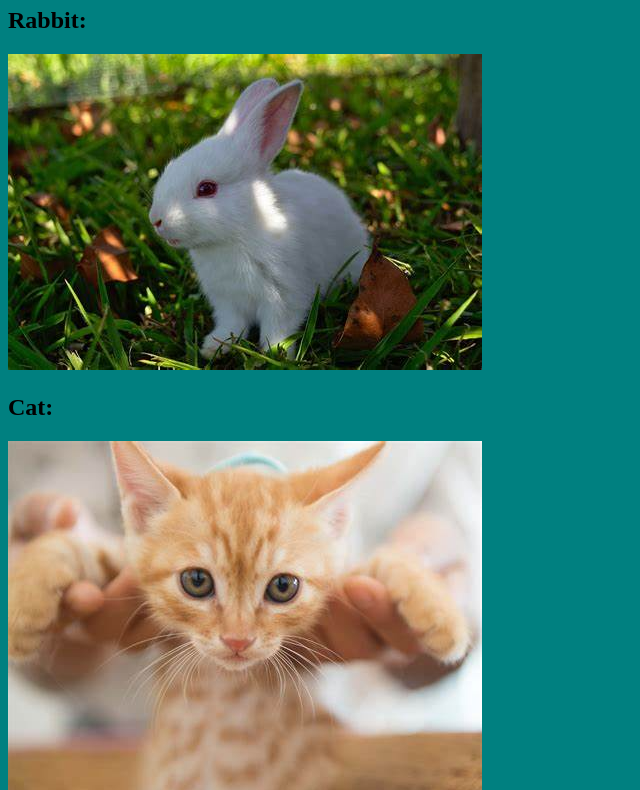
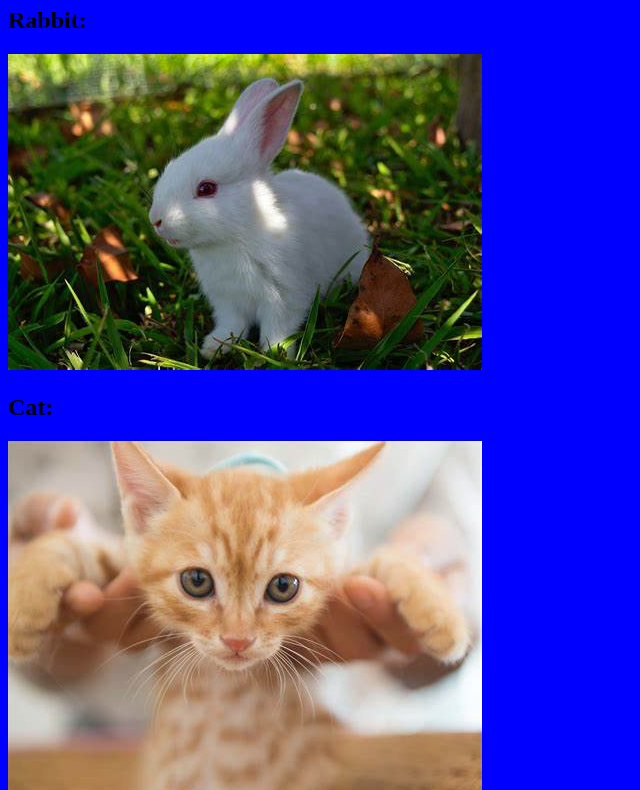
Before and after one commit to AspDaxon/html-portfolio, a plain HTML site: page index.html in a window 1280 px wide. Shown: the part 73-863 px from the top of the page, without its empty margins (0-640 px from the left). Drawn offline with Linux system fonts and the light colour scheme.

Commit message:
Update index.html

```diff
--- a/index.html
+++ b/index.html
@@ -4,7 +4,7 @@
     <meta charset="UTF-8">
     <style>
       html{
-        background:teal
+        background:blue
       }
     </style>
   </head>
@@ -12,12 +12,16 @@
     <h1>All the Animals</h1>
     <h2>Rabbit:</h2>
     <img src="./rabbit.png">
+
     <h2>Cat:</h2>
     <img src="./cat.png">
+
     <h2>Dog:</h2>
     <img src="./dog.png">
+
     <h2>Fish:</h2>
     <img src="./fish.png">
+
     <h2>Bird:</h2>
     <img src="./bird.png">
   </body>
```
